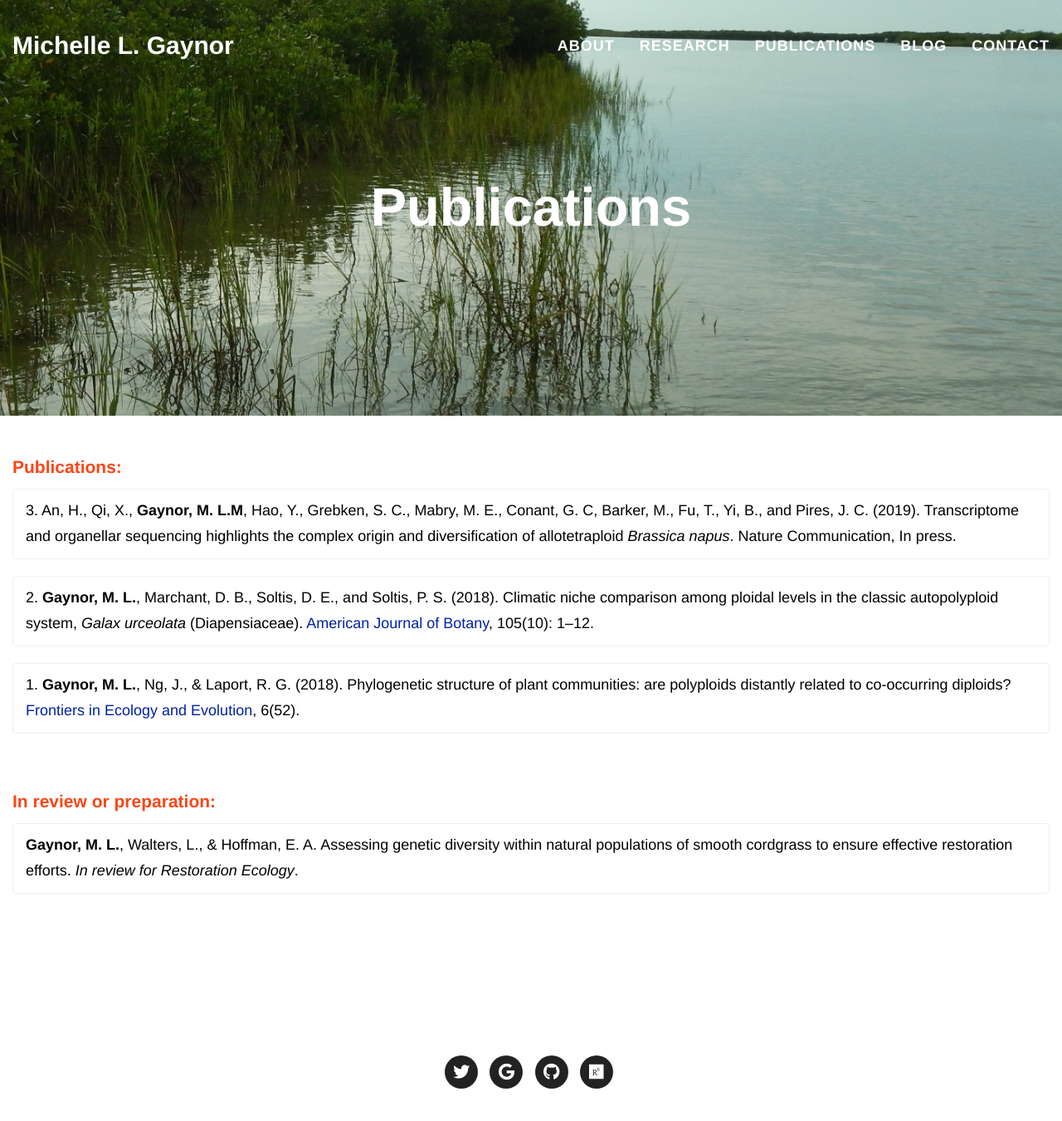
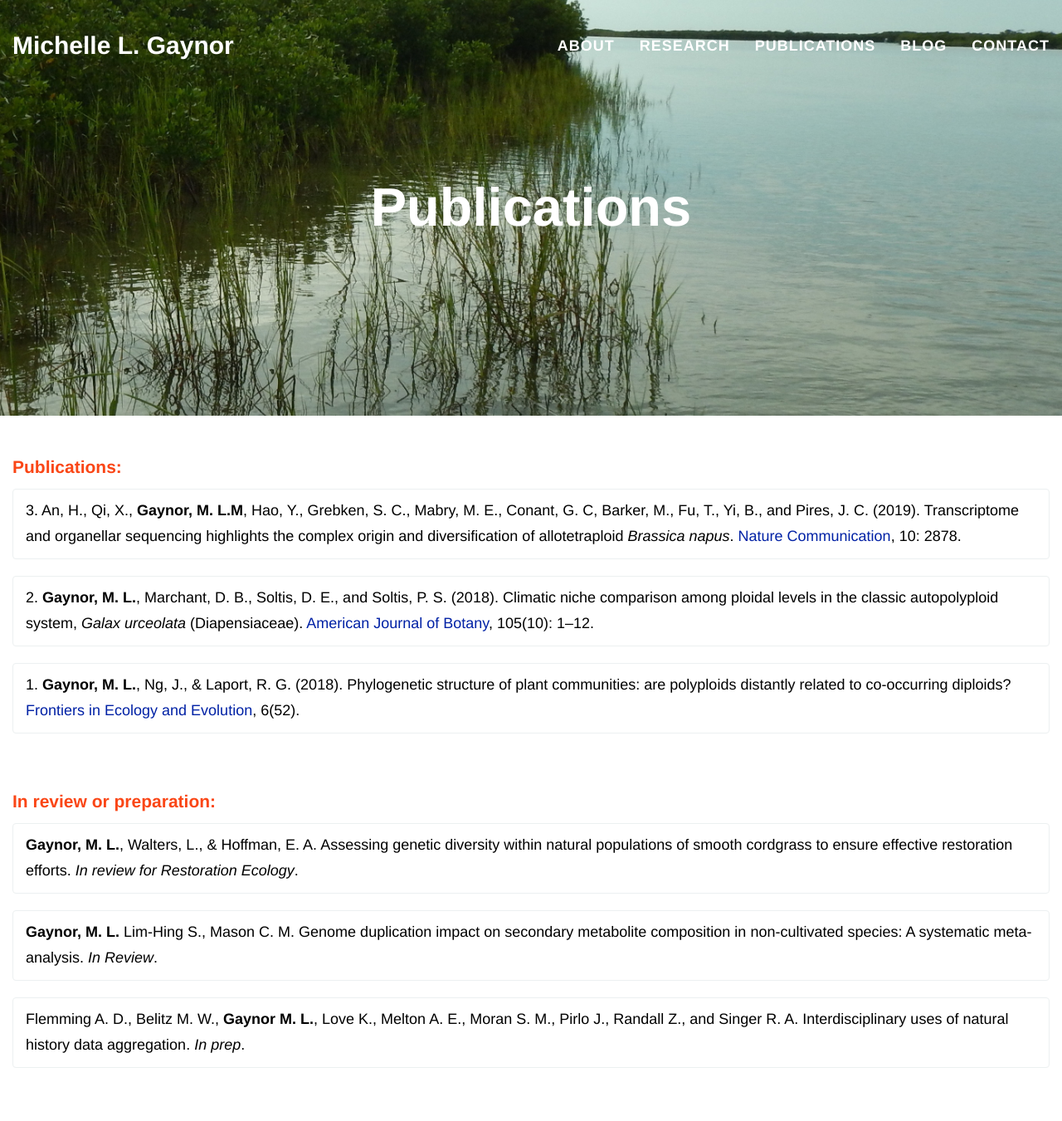
Before and after one commit to mgaynor1/mgaynor1.github.io, a Jekyll site: the page built from publications.html, in a window 1280 px wide and 1400 px high. Shown: the top 1351 px of the window at 83% size. Built offline with Jekyll 4.4.1, drawn with Linux system fonts in a browser that asks for light colours; nearby versions of some CDN libraries.

Commit message:
little updates

```diff
--- a/about.html
+++ b/about.html
@@ -43,7 +43,7 @@ permalink: about.html
                                     <h4 class="text-capitalize" style="line-height: 1;">2014-2018</h4>
 				    					<h4 class="subheading" style="font-size: 22px; line-height: 1.5;">University of Central Florida</h4>
                                     <p class="text-muted" style = "font-size: 14px; line-height: .5;">B.S. Biology</h4>
-                                    <p class="text-muted" style="font-size: 15px; line-height: 1.5; color: #000;">During my undergraduate, I worked with <a href="https://sciences.ucf.edu/biology/hoffman/">Drs. Eric Hoffman</a> and Linda Walters on a project assessing genetic diversity within natural populations of smooth cordgrass to ensure effective restoration efforts. I also worked with <a href="https://plantevoecophys.wordpress.com/">Dr. Chase Mason</a> and <a href="http://villarilab.com/simone-lim-hing/">Simone Lim-Hing</a> on a project focused on genome duplication impact on secondary metabolite composition in non-cultivated species.</h4>
+                                    <p class="text-muted" style="font-size: 15px; line-height: 1.5; color: #000;">During my undergraduate, I worked with <a href="https://sciences.ucf.edu/biology/hoffman/">Drs. Eric Hoffman</a> and <a href="https://sciences.ucf.edu/biology/ceelab/">Linda Walters</a> on a project assessing genetic diversity within natural populations of smooth cordgrass to ensure effective restoration efforts. I also worked with <a href="https://plantevoecophys.wordpress.com/">Dr. Chase Mason</a> and <a href="http://villarilab.com/simone-lim-hing/">Simone Lim-Hing</a> on a project focused on genome duplication impact on secondary metabolite composition in non-cultivated species.</h4>
                                 </div>
                                 <div class="timeline-body">
                                     <p class="text-muted"> </p>
--- a/publications.html
+++ b/publications.html
@@ -16,7 +16,7 @@ permalink: publications.html
 	<h2 class="section-heading" style="text-transform: none; font-size: 21px;"> Publications: </h2>
 			<div align="left">
 			<div class = "list-group">
-						<p class= "list-group-item" style="font-size: 18px; color: #000000;">3. An, H., Qi, X., <b>Gaynor, M. L.M</b>, Hao, Y., Grebken, S. C., Mabry, M. E., Conant, G. C, Barker, M., Fu, T., Yi, B., and Pires, J. C. (2019). Transcriptome and organellar sequencing highlights the complex origin and diversification of allotetraploid <i>Brassica napus</i>. Nature Communication, In press. </p>
+						<p class= "list-group-item" style="font-size: 18px; color: #000000;">3. An, H., Qi, X., <b>Gaynor, M. L.M</b>, Hao, Y., Grebken, S. C., Mabry, M. E., Conant, G. C, Barker, M., Fu, T., Yi, B., and Pires, J. C. (2019). Transcriptome and organellar sequencing highlights the complex origin and diversification of allotetraploid <i>Brassica napus</i>. <a href="https://www.nature.com/articles/s41467-019-10757-1"> Nature Communication</a>, 10: 2878. </p>
 				</div>
 			<div class="list-group">
 					<p class= "list-group-item" style="font-size: 18px; color: #000000;"> 2. <b>Gaynor, M. L.</b>, Marchant, D. B., Soltis, D. E., and Soltis, P. S. (2018). Climatic niche comparison among ploidal levels in the classic autopolyploid system, <i>Galax urceolata</i> (Diapensiaceae). <a href="https://onlinelibrary.wiley.com/doi/full/10.1002/ajb2.1161"> American Journal of Botany</a>, 105(10): 1–12. </p>
@@ -32,6 +32,12 @@ permalink: publications.html
 				<div class="list-group">
 					<p class= "list-group-item" style="font-size: 18px; color: #000000;"> <b>Gaynor, M. L.</b>, Walters, L., & Hoffman, E. A. Assessing genetic diversity within natural populations of smooth cordgrass to ensure effective restoration efforts. <i>In review for Restoration Ecology</i>.</p>
 				</div>
+				<div class="list-group">
+					<p class= "list-group-item" style="font-size: 18px; color: #000000;"> <b>Gaynor, M. L.</b> Lim-Hing S., Mason C. M. Genome duplication impact on secondary metabolite composition in non-cultivated species: A systematic meta-analysis. <i>In Review</i>.</p>
+				</div>
+				<div class="list-group">
+					<p class= "list-group-item" style="font-size: 18px; color: #000000;"> Flemming A. D., Belitz M. W., <b>Gaynor M. L.</b>, Love K., Melton A. E., Moran S. M., Pirlo J., Randall Z., and Singer R. A. Interdisciplinary uses of natural history data aggregation. <i>In prep</i>.</p>
+				</div>
 			</div>
 	</div>
 </section>
```
Also changed, not shown: _includes/header.html (+24 -6 lines), img/IMG_7132 2.jpg (added), img/bg-index.jpg, img/bg-index_old.jpg (added), img/index/index.jpg (added), img/index/index2.jpg (added), 2 other files.
